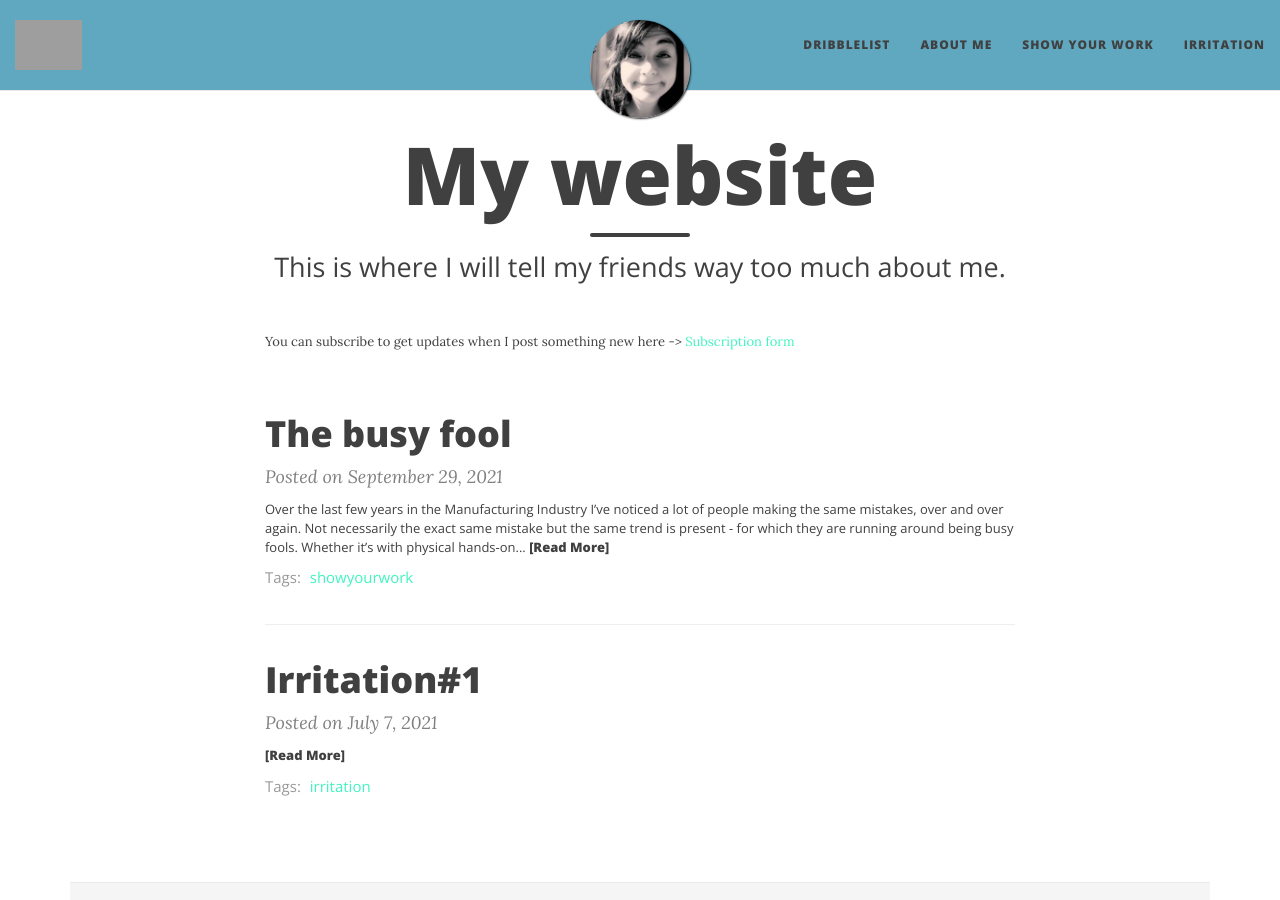
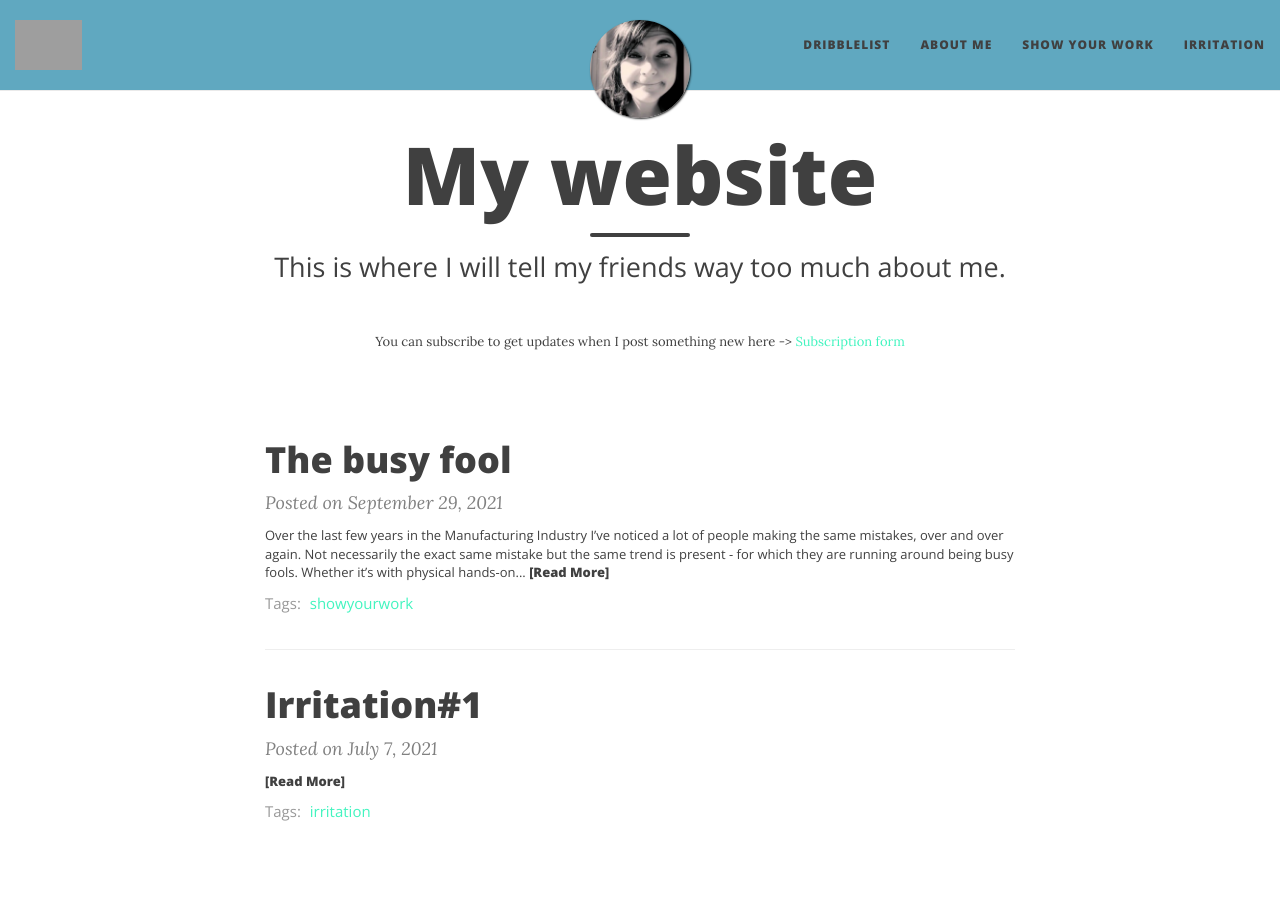
Before and after one commit to ellis-ward/ellis-ward.github.io, a Jekyll site: the page built from index.html, in a window 1280 px wide and 900 px high. Built offline with Jekyll 4.4.1, drawn with Linux system fonts in a browser that asks for light colours; nearby versions of some CDN libraries; the list of posts is cut into pages by our own code; grey boxes are pictures that could not be loaded.

Commit message:
Update index.html

```diff
--- a/index.html
+++ b/index.html
@@ -6,7 +6,7 @@ use-site-title: true
 ---
 <br>
 
-<font size="2">You can subscribe to get updates when I post something new here -> <a href="/subscribe">Subscription form</a></font>
+<div class="text-center"><font size="2">You can subscribe to get updates when I post something new here -> <a href="/subscribe">Subscription form</a></font></div>
  <br><br>
 <div class="text-left">
   <div class="boxed">
```
